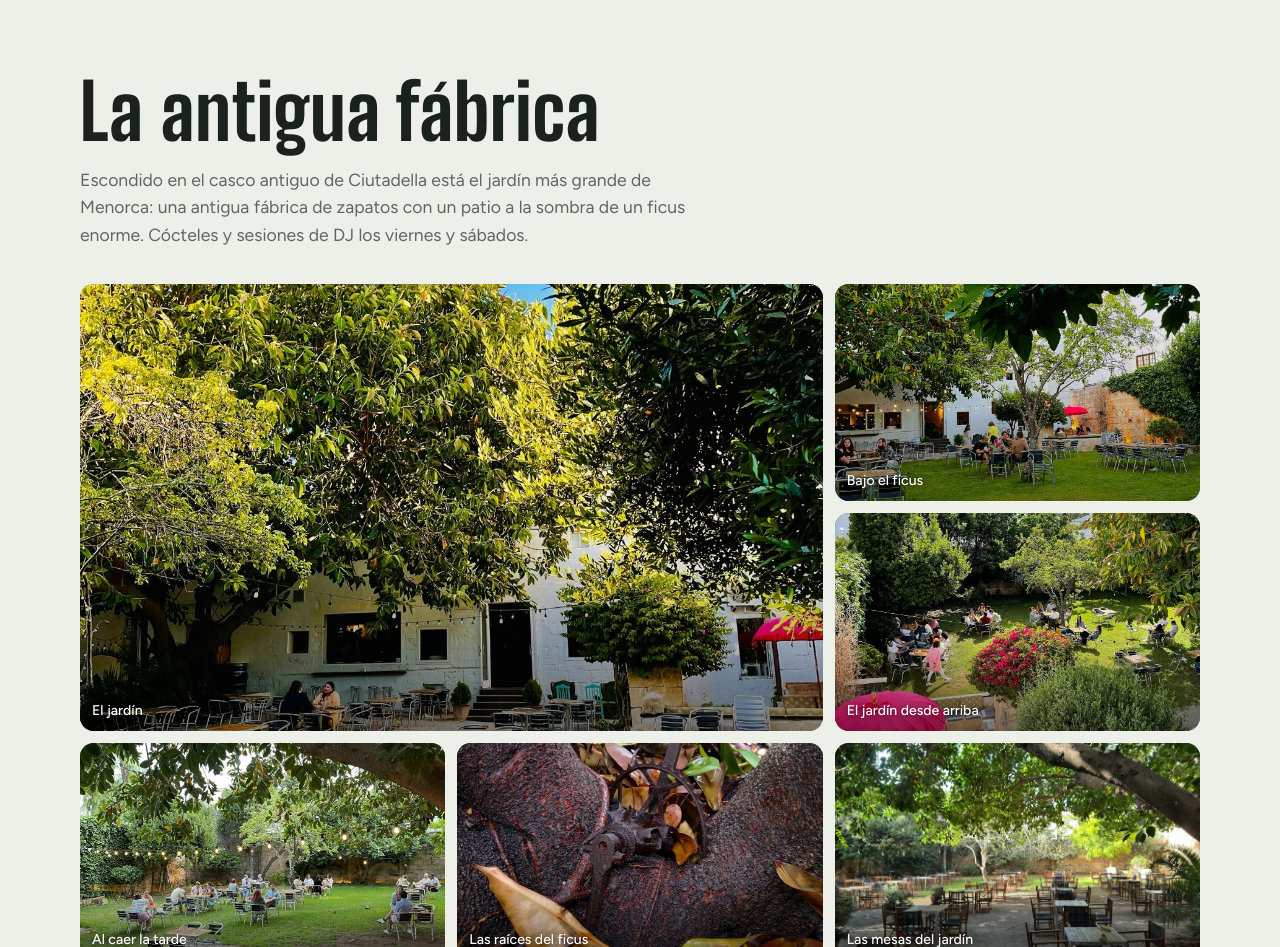
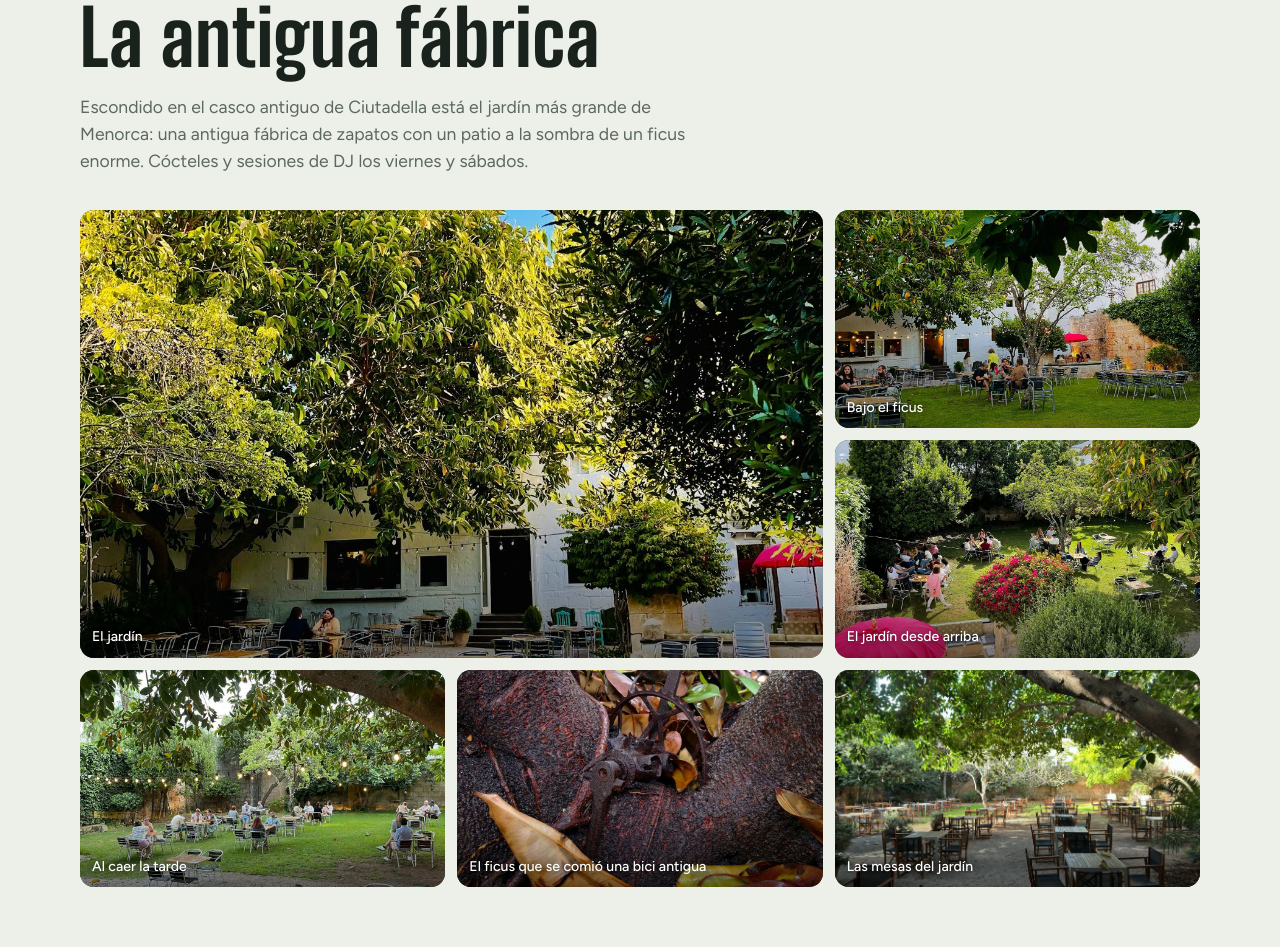
Before and after one commit to manumenorca/lamargarete-web, a plain HTML site: page index.html in a window 1280 px wide. Shown: the part 2996-3943 px from the top of the page. Drawn offline with Linux system fonts and the light colour scheme.

Commit message:
Pie de foto del ficus y la bici; PDF de la carta solo en verano

```diff
--- a/contenido.js
+++ b/contenido.js
@@ -45,6 +45,7 @@ window.MARGARETE = {
   // soloVerano: true -> esa sección solo se ve si temporadaVerano es true (cócteles y comida)
   temporadaVerano: false, // cócteles y comida: solo en verano (desde junio)
   cartaPdf: "carta/carta-bebidas.pdf", // vacío ("") = sin botón de descarga
+  cartaPdfSoloVerano: true, // el PDF lleva los cócteles: el botón solo sale en verano
   notaCarta: "Suplemento de Red Bull en cualquier consumición: +1 €.",
   carta: [
     {
@@ -194,7 +195,7 @@ window.MARGARETE = {
     { archivo: "fotos/jardin-ficus.jpg", texto: "Bajo el ficus" },
     { archivo: "fotos/vista-jardin.jpg", texto: "El jardín desde arriba" },
     { archivo: "fotos/jardin-noche.jpg", texto: "Al caer la tarde" },
-    { archivo: "fotos/raices-ficus.jpg", texto: "Las raíces del ficus" },
+    { archivo: "fotos/raices-ficus.jpg", texto: "El ficus que se comió una bici antigua" },
     { archivo: "fotos/jardin-mesas.jpg", texto: "Las mesas del jardín" },
   ],
 };
--- a/index.html
+++ b/index.html
@@ -327,7 +327,7 @@
     pest.appendChild(b);
   });
   if (secciones.length) mostrar(0);
-  if (M.cartaPdf) { const p = $("pdf"); p.querySelector("a").href = M.cartaPdf; p.hidden = false; }
+  if (M.cartaPdf && (!M.cartaPdfSoloVerano || M.temporadaVerano)) { const p = $("pdf"); p.querySelector("a").href = M.cartaPdf; p.hidden = false; }
 
   // Agenda
   const hoy = new Date(); hoy.setHours(0,0,0,0);
```
Also changed, not shown: 1 other file.
